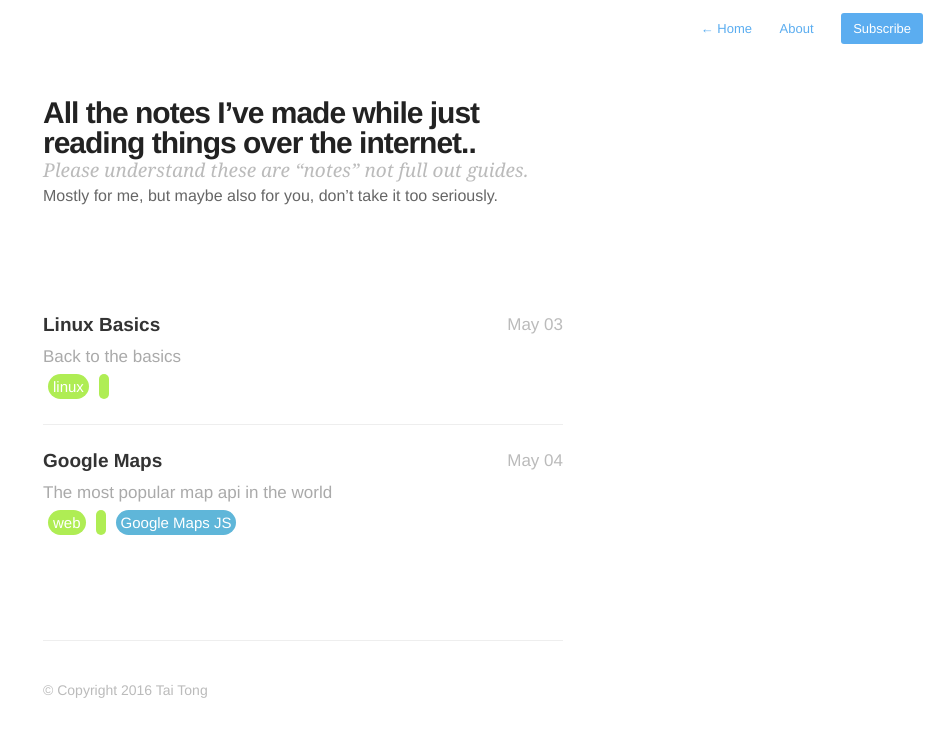
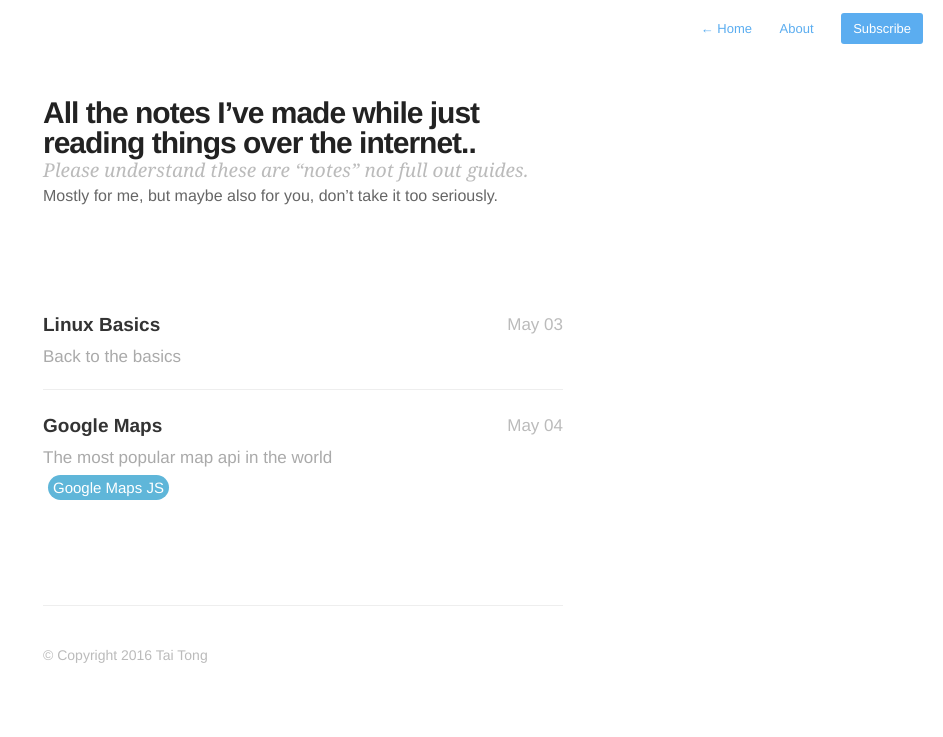
Before and after one commit to thebigbluebox/thebigbluebox.github.io, a Jekyll site: the page built from notes.md, in a window 1280 px wide. Shown: the top 737 px of the page, without its empty margins (337-1280 px from the left). Built offline with Jekyll 4.4.1, drawn with Linux system fonts in a browser that asks for light colours; nearby versions of some CDN libraries.

Commit message:
Edited new things

```diff
--- a/_includes/profile.html
+++ b/_includes/profile.html
@@ -6,6 +6,9 @@
             </a>
             <h1>{{ site.author }}</h1>
             <h2>{{ site.description }}</h2>
+            <br />
+            <a href="https://www.linkedin.com/in/tairui">Linkedin</a>
+            <a href="https://github.com/thebigbluebox">Github</a>
         </header>
     </section>
 </div>
--- a/_notes/GoogleMaps.md
+++ b/_notes/GoogleMaps.md
@@ -3,11 +3,9 @@
 date:   2016-5-4 9:00:00
 description: The most popular map api in the world
 
-categories:
- - category: "web"
-
 technologies:
  - name: "Google Maps JS"
+
 ---
 # Google Maps API
 
--- a/_notes/Linux.md
+++ b/_notes/Linux.md
@@ -2,8 +2,7 @@
 title:  "Linux Basics"
 date:   2016-5-3 9:00:00
 description: Back to the basics
-categories:
- - category: "linux"
+
 ---
 
 # Linux Basics
```
Also changed, not shown: 3 other files.
